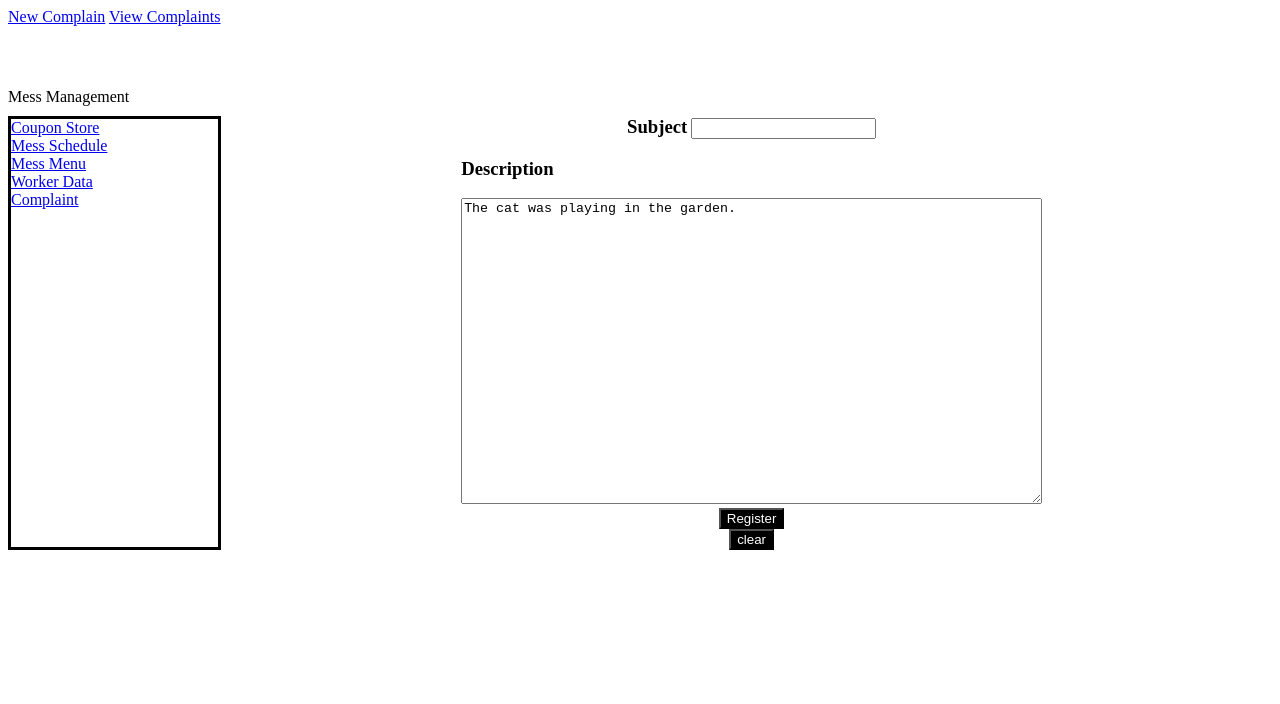
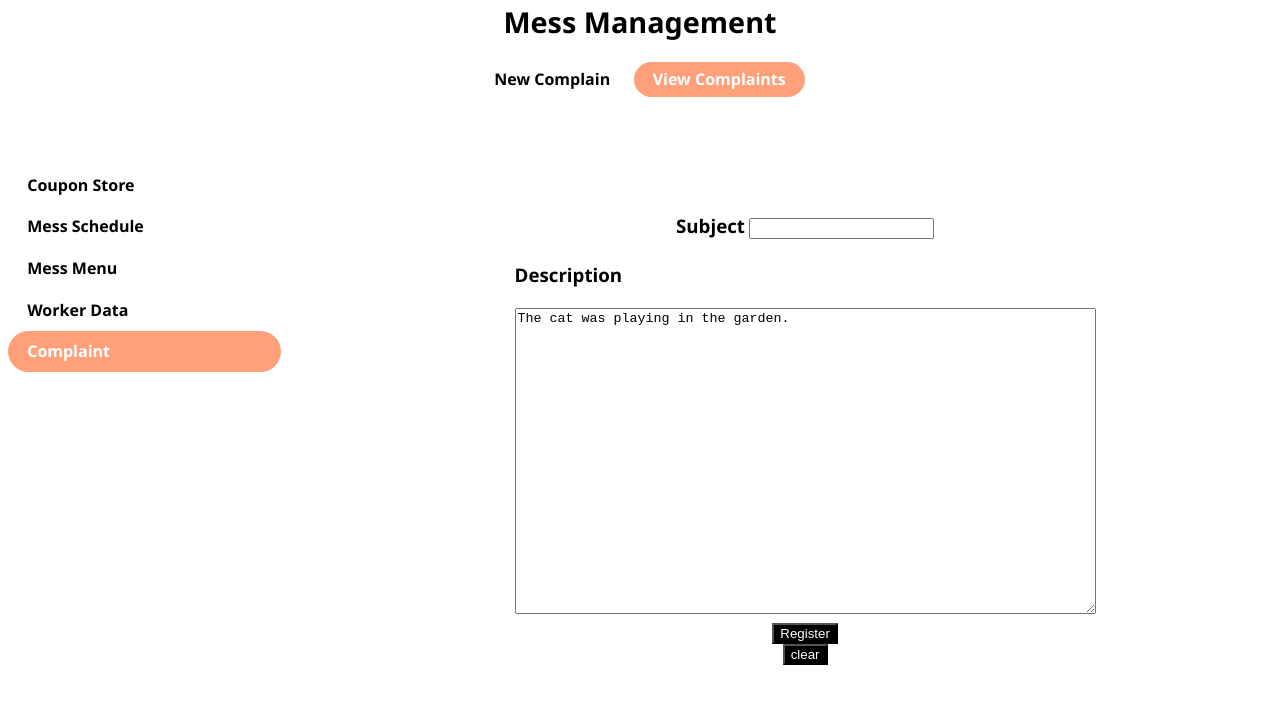
Before and after one commit to Shivesh-K/isd, a plain HTML site: page complaint/register_complaint.html in a window 1280 px wide. Drawn offline with Linux system fonts and the light colour scheme.

Commit message:
Update style.css

```diff
--- a/complaint/style.css
+++ b/complaint/style.css
@@ -61,3 +61,97 @@ nav {
   flex-direction: column;
   align-items: center;
 }
+body {
+  line-height: 1.8rem;
+  font-family: "Segoe UI", Tahoma, Geneva, Verdana, sans-serif;
+}
+
+header {
+  grid-area: header;
+  font-weight: bolder;
+  font-size: 1.8rem;
+  text-align: center;
+}
+
+nav {
+  display: flex;
+  flex-direction: row;
+  justify-content: space-around;
+  grid-area: nav;
+}
+
+a {
+  text-decoration: none;
+  padding: 0.4em 1.2em;
+  border-radius: 45px;
+  font-weight: 600;
+  color: black;
+  cursor: pointer;
+}
+
+a.active {
+  color: white;
+}
+
+table {
+  table-layout: fixed;
+  width: 100%;
+  text-align: center;
+  border-collapse: collapse;
+}
+
+table tr {
+  border: 1px solid rgb(224, 224, 224);
+}
+
+table th {
+  background-color: rgb(224, 224, 224);
+}
+
+table td {
+  vertical-align: top;
+}
+
+.condensed {
+  overflow: hidden;
+  text-overflow: ellipsis;
+  white-space: nowrap;
+  padding: 0.2em;
+  width: fit-content;
+}
+
+.grid-container {
+  display: grid;
+  grid-template-areas:
+    "header header header header"
+    "nav nav nav nav"
+    "sidebar content content content"
+    "sidebar content content content"
+    "sidebar content content content"
+    "sidebar content content content";
+  gap: 1.8em;
+}
+
+.sidebar {
+  display: flex;
+  flex-direction: column;
+  grid-area: sidebar;
+  padding-right: 1.8em;
+  border: 0.5px;
+}
+
+.content {
+  grid-area: content;
+  display: flex;
+  flex-direction: column;
+  align-items: center;
+  margin-top: 48px;
+}
+
+.resolved {
+  opacity: 50%;
+}
+
+.active {
+  background-color: lightsalmon;
+}
```
